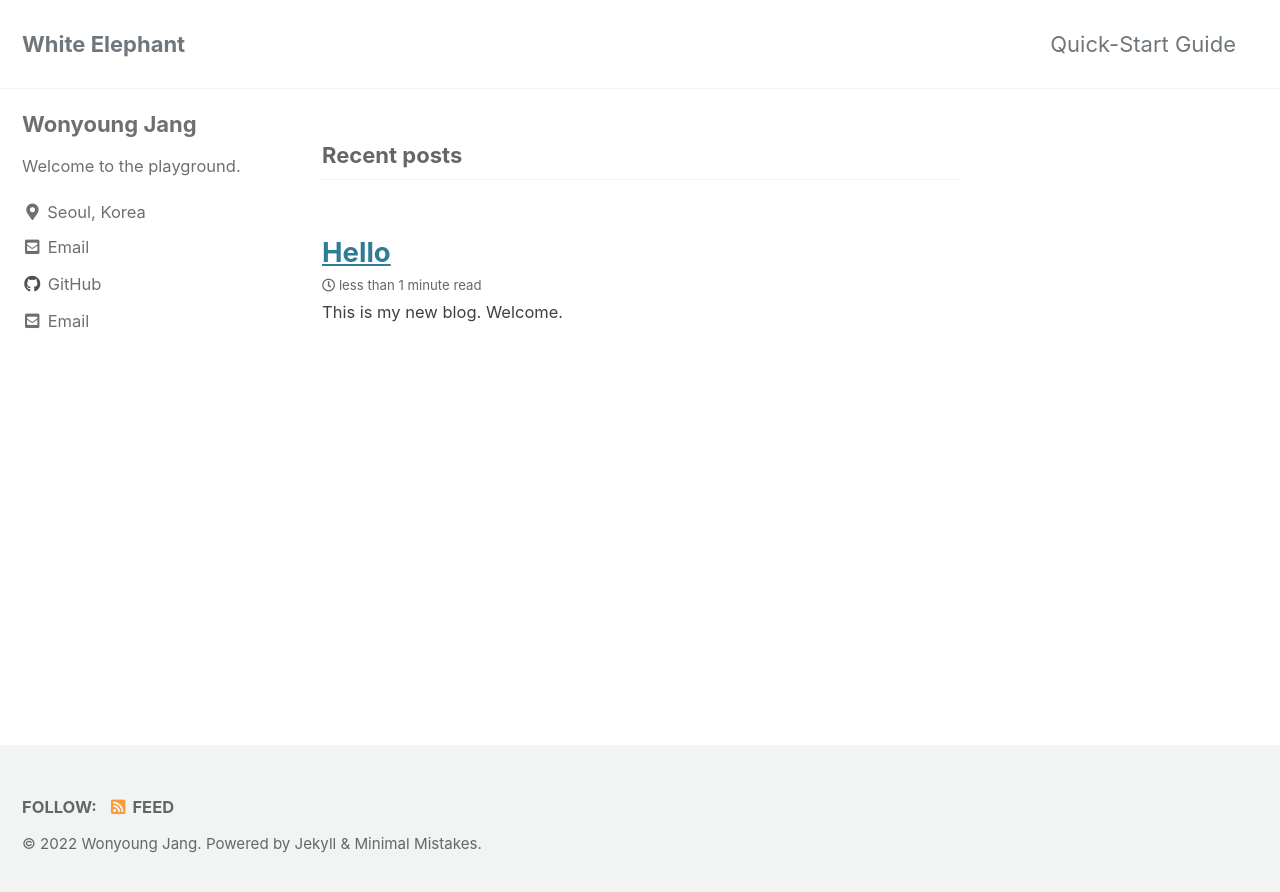
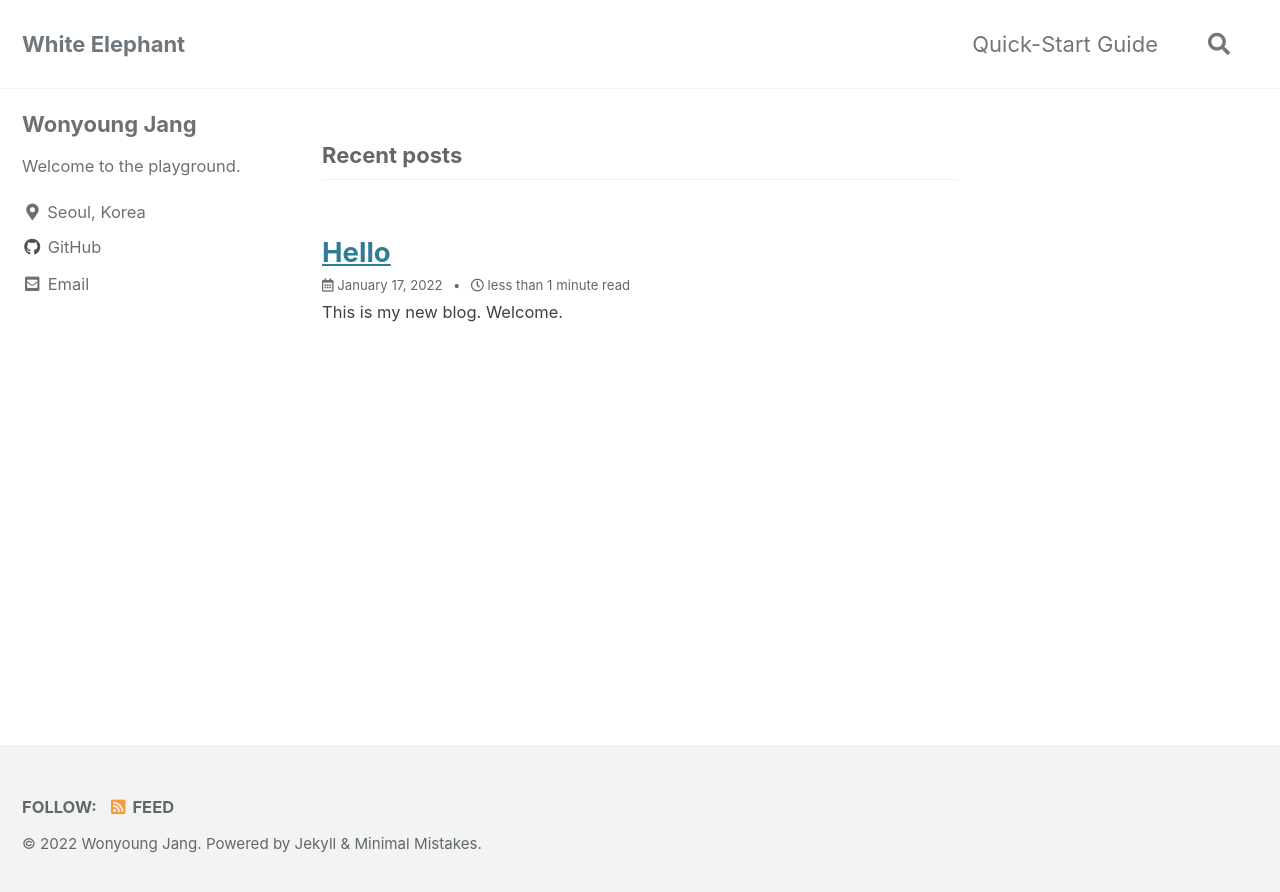
Before and after one commit to Stomper10/Stomper10.github.io, a Jekyll site: the page built from index.html, in a window 1280 px wide. Shown: the top 892 px of the page. Built offline with Jekyll 4.4.1, drawn with Linux system fonts in a browser that asks for light colours; cached includes are drawn as plain includes; the list of posts is cut into pages by our own code; some of the changed lines change nothing that is shown.

Commit message:
_config update

```diff
--- a/_config.yml
+++ b/_config.yml
@@ -59,7 +59,7 @@
 atom_feed:
   path                   : # blank (default) uses feed.xml
   hide                   : # true, false (default)
-search                   : # true, false (default)
+search                   : true # true, false (default)
 search_full_content      : # true, false (default)
 search_provider          : # lunr (default), algolia, google
 algolia:
@@ -94,9 +94,9 @@
 
 # Analytics
 analytics:
-  provider               : false # false (default), "google", "google-universal", "google-gtag", "custom"
+  provider               : "google-gtag" # false (default), "google", "google-universal", "google-gtag", "custom"
   google:
-    tracking_id          :
+    tracking_id          : G-X4P1JFNN4J
     anonymize_ip         : # true, false (default)
 
 
@@ -110,7 +110,7 @@
   links:
     - label: "Email"
       icon: "fas fa-fw fa-envelope-square"
-      url: "mailto:jwy4888@snu.ac.kr"
+      # url: "mailto:jwy4888@snu.ac.kr"
     - label: "Website"
       icon: "fas fa-fw fa-link"
       # url: "https://your-website.com"
@@ -288,3 +288,5 @@
       comments: true
       share: true
       related: true
+      show_date: true
+      date_format: "%Y-%m-%d"
```
